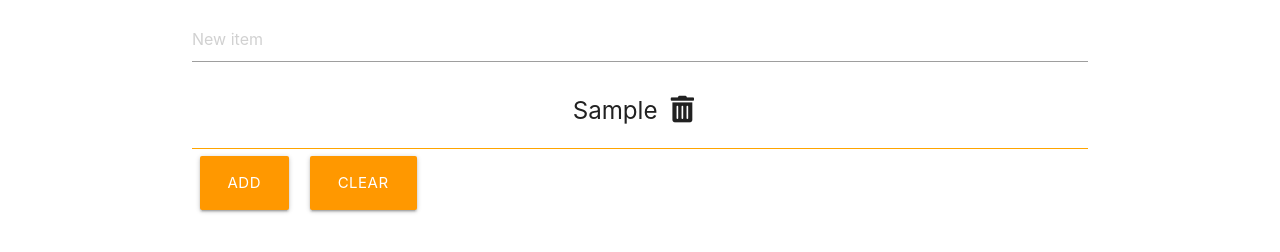
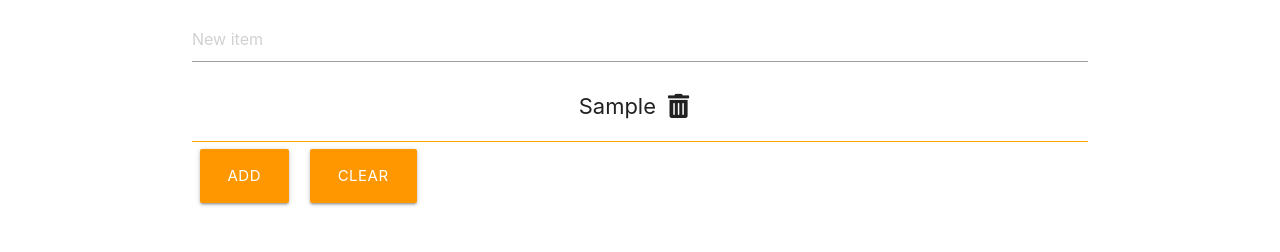
Before and after one commit to julienle17/Todo-List-Vuejs, a plain HTML site: page index.html in a window 1280 px wide. Both pictures are taken after typing "Sample" into the empty fields and a click on the button "ADD". Shown: the part 120-372 px from the top of the page. Drawn offline with nearby package versions, Linux system fonts and the light colour scheme.

Commit message:
correction in html, css, js

```diff
--- a/css/style.css
+++ b/css/style.css
@@ -11,6 +11,8 @@
 .collection-item {
 	padding: 0.5em;
 	border-bottom: 1px solid orange;
+	list-style: none;
+	font-size: 1em;
 }
 
 .fas {
--- a/js/script.js
+++ b/js/script.js
@@ -8,6 +8,7 @@ new Vue ({
 		addTodo: function() {
 				this.todos.push(this.newTodo)
 				this.newTodo = ''
+				completed: false
 		},
 		removeTodo: function(index) {
 				this.todos.splice(index, 1)
```
Also changed, not shown: index.html (line endings or trailing spaces).
